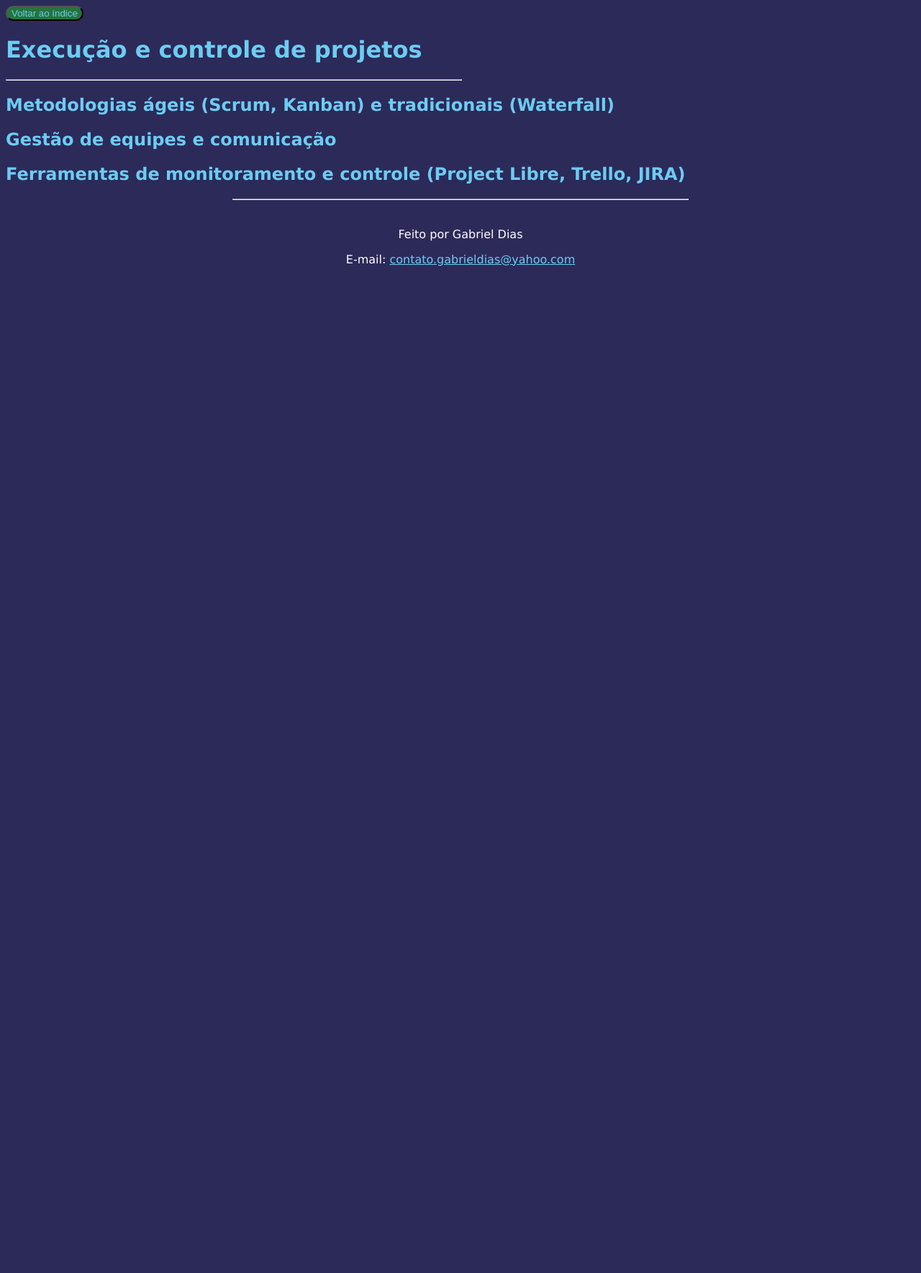
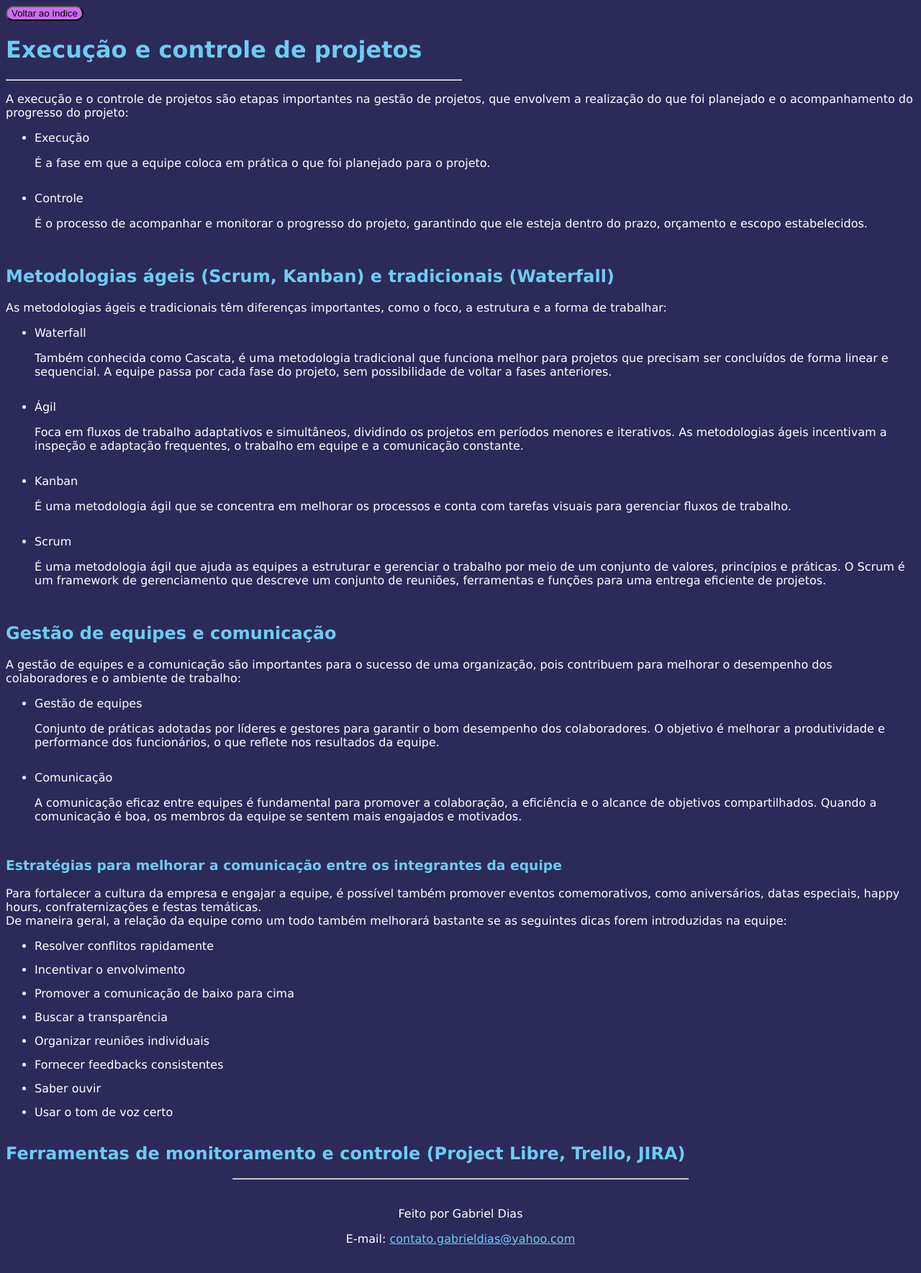
Before and after one commit to gabrel-dias/Web, a PHP site: page /modulo_3.html in a window 1280 px wide. Shown: the whole page at 72% size. Before the commit the page ends 370 px from the top, so only its background shows below. Run offline with PHP 8.4, Linux system fonts and the light colour scheme.

Commit message:
modulo 3 quase pronto

```diff
--- a/CDL/Trabalho Projetos de TI/modulo_3.html
+++ b/CDL/Trabalho Projetos de TI/modulo_3.html
@@ -11,9 +11,120 @@
       <a href="index.html" target="_parent" class="botao">Voltar ao índice</a>
     </button>
     <h1>Execução e controle de projetos</h1>
-    <hr align="left"/>
+    <hr align="left" />
+    <p>
+      A execução e o controle de projetos são etapas importantes na gestão de
+      projetos, que envolvem a realização do que foi planejado e o
+      acompanhamento do progresso do projeto:
+    </p>
+    <ul>
+      <li>
+        Execução
+        <p>
+          É a fase em que a equipe coloca em prática o que foi planejado para o
+          projeto.
+        </p>
+      </li>
+      <li>
+        Controle
+        <p>
+          É o processo de acompanhar e monitorar o progresso do projeto,
+          garantindo que ele esteja dentro do prazo, orçamento e escopo
+          estabelecidos.
+        </p>
+      </li>
+    </ul>
+
     <h2>Metodologias ágeis (Scrum, Kanban) e tradicionais (Waterfall)</h2>
+    <p>
+      As metodologias ágeis e tradicionais têm diferenças importantes, como o
+      foco, a estrutura e a forma de trabalhar:
+    </p>
+    <ul>
+      <li>
+        Waterfall
+        <p>
+          Também conhecida como Cascata, é uma metodologia tradicional que
+          funciona melhor para projetos que precisam ser concluídos de forma
+          linear e sequencial. A equipe passa por cada fase do projeto, sem
+          possibilidade de voltar a fases anteriores.
+        </p>
+      </li>
+      <li>
+        Ágil
+        <p>
+          Foca em fluxos de trabalho adaptativos e simultâneos, dividindo os
+          projetos em períodos menores e iterativos. As metodologias ágeis
+          incentivam a inspeção e adaptação frequentes, o trabalho em equipe e a
+          comunicação constante.
+        </p>
+      </li>
+      <li>
+        Kanban
+        <p>
+          É uma metodologia ágil que se concentra em melhorar os processos e
+          conta com tarefas visuais para gerenciar fluxos de trabalho.
+        </p>
+      </li>
+      <li>
+        Scrum
+        <p>
+          É uma metodologia ágil que ajuda as equipes a estruturar e gerenciar o
+          trabalho por meio de um conjunto de valores, princípios e práticas. O
+          Scrum é um framework de gerenciamento que descreve um conjunto de
+          reuniões, ferramentas e funções para uma entrega eficiente de
+          projetos.
+        </p>
+      </li>
+    </ul>
+
     <h2>Gestão de equipes e comunicação</h2>
+    <p>
+      A gestão de equipes e a comunicação são importantes para o sucesso de uma
+      organização, pois contribuem para melhorar o desempenho dos colaboradores
+      e o ambiente de trabalho:
+    </p>
+    <ul>
+      <li>
+        Gestão de equipes
+        <p>
+          Conjunto de práticas adotadas por líderes e gestores para garantir o
+          bom desempenho dos colaboradores. O objetivo é melhorar a
+          produtividade e performance dos funcionários, o que reflete nos
+          resultados da equipe.
+        </p>
+      </li>
+      <li>
+        Comunicação
+        <p>
+          A comunicação eficaz entre equipes é fundamental para promover a
+          colaboração, a eficiência e o alcance de objetivos compartilhados.
+          Quando a comunicação é boa, os membros da equipe se sentem mais
+          engajados e motivados.
+        </p>
+      </li>
+    </ul>
+    <h3>
+      Estratégias para melhorar a comunicação entre os integrantes da equipe
+    </h3>
+    <p>
+      Para fortalecer a cultura da empresa e engajar a equipe, é possível também
+      promover eventos comemorativos, como aniversários, datas especiais, happy
+      hours, confraternizações e festas temáticas. <br />
+      De maneira geral, a relação da equipe como um todo também melhorará
+      bastante se as seguintes dicas forem introduzidas na equipe:
+    </p>
+    <ul>
+      <li>Resolver conflitos rapidamente</li>
+      <li>Incentivar o envolvimento</li>
+      <li>Promover a comunicação de baixo para cima</li>
+      <li>Buscar a transparência</li>
+      <li>Organizar reuniões individuais</li>
+      <li>Fornecer feedbacks consistentes</li>
+      <li>Saber ouvir</li>
+      <li>Usar o tom de voz certo</li>
+    </ul>
+
     <h2>
       Ferramentas de monitoramento e controle (Project Libre, Trello, JIRA)
     </h2>
--- a/CDL/Trabalho Projetos de TI/style.css
+++ b/CDL/Trabalho Projetos de TI/style.css
@@ -41,10 +41,15 @@ a:hover {
   color: #65bf95;
 }
 button {
-  background-color: #229a2eaa;
+  background-color: #CD6CF5;
   border-radius: 150px;
 }
 .botao{
+  color: #000000;
+  text-decoration: none;
+}
+.botao:hover{
+  color: #ffffff;
   text-decoration: none;
 }
 
```
